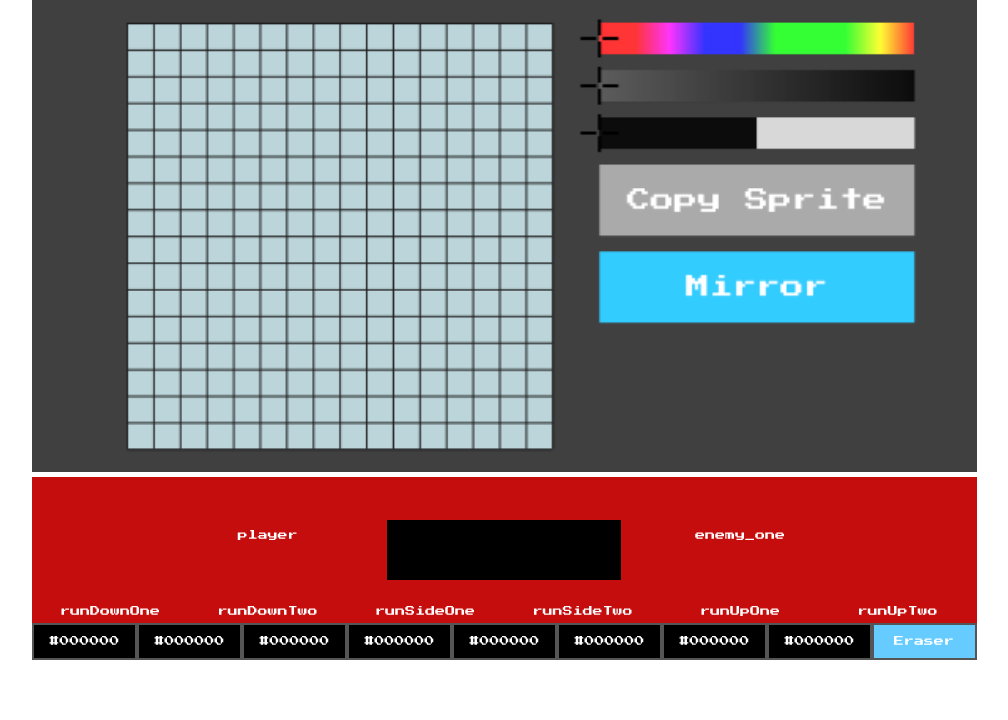
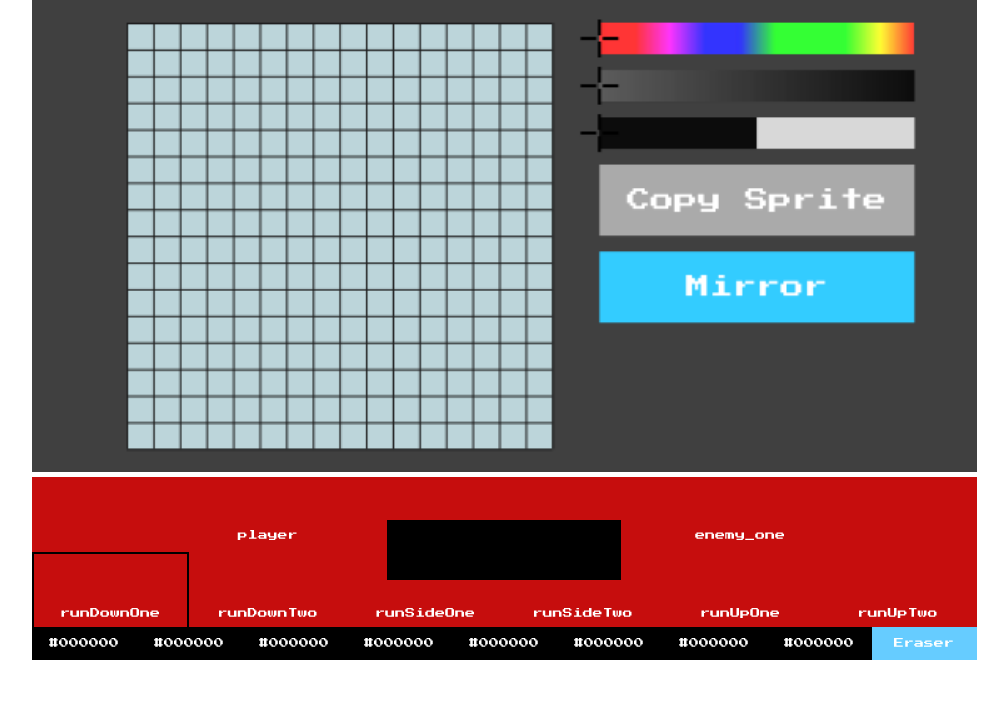
Before and after one commit to josefwaller/josefwaller-website, a Django app: page /rpgmaker/ in a window 1280 px wide. Shown: the part 220-940 px from the top of the page, without its empty margins (136-1144 px from the left). Run offline with Django 3.2, Linux system fonts and the light colour scheme; some libraries are stand-ins or nearby versions; some web fonts are replaced.

Commit message:
Added a border for buttons that are selected

```diff
--- a/mainsite/static/rpg/art.js
+++ b/mainsite/static/rpg/art.js
@@ -475,10 +475,12 @@ var Art = Class({
 	},
 	selectColor: function(colorIndex) {
 
+		$($("#color-btns").children()[selectedColor]).removeAttr("selected");
 		this.isErasing = false;
 
 		// Selects a color and sets the crosshairs appropriatly
 		selectedColor = colorIndex;
+		$($("#color-btns").children()[selectedColor]).attr("selected", "true");
 
 		this.colorBar.setCrosshairs(colors[selectedColor].hue);
 		this.saturationBar.setCrosshairs(colors[selectedColor].sat / 255);
@@ -497,6 +499,7 @@ var Art = Class({
 		// Resets all of the sprite buttons
 
 		this.spriteCanvases = {};
+
 		// Sets all the canvases in the sprite buttons
 		spriteButtonGroup = $("#art-sprites-btns");
 		spriteButtonGroup.html("");
@@ -521,6 +524,11 @@ var Art = Class({
 			// Creats manager
 			this.spriteCanvases[i] = spriteCanvas({canvas: canvas, object: selectedObject, sprite: i});
 			this.spriteCanvases[i].draw();
+		}
+
+		// sets the first as selected
+		if (!this.isCopying){
+			this.changeSprite(Object.keys(sprites[selectedObject])[0]);
 		}
 	},
 	changeSprite: function(spriteIndex) {
@@ -547,7 +555,13 @@ var Art = Class({
 			// Switches back to selected object if the user copied a sprite from a different object
 			this.changeSelectedObject(obj);
 		}else {
+			// Unselectes the current button
+			$("#" + selectedSprite).removeAttr("selected");
+
 			selectedSprite = spriteIndex;
+
+			// Selects the new button
+			$("#" + selectedSprite).attr("selected", "true");
 
 			selectedAnimationSprite = 0;
 			// Find the animation to display
@@ -560,12 +574,24 @@ var Art = Class({
 				}
 			}
 
+
+
 		}
 	},
 	updateSelectedButtons: function() {
 		// Updates the current selected sprite and object button canvases
 		this.objectCanvases[selectedObject].draw();
 		this.spriteCanvases[selectedSprite].draw();
+	},
+	updateAllButtons: function() {
+		// Updates all the button canvases
+		// When a color is changed, something that affects all sprites
+		for (i in this.objectCanvases){
+			this.objectCanvases[i].draw();
+		}
+		for (i in this.spriteCanvases){
+			this.spriteCanvases[i].draw();
+		}
 	},
 	changeSelectedObject: function(objIndex) {
 
@@ -574,8 +600,10 @@ var Art = Class({
 			this.copyObject = selectedObject;
 		}
 
+		$("#" + selectedObject).removeAttr("selected");
 		selectedObject = objIndex;
 		selectedSprite = Object.keys(sprites[selectedObject])[0];
+		$("#" + selectedObject).attr("selected", "true");
 
 		this.objectCanvases[selectedObject].draw();
 		this.changeSpriteButtons();
@@ -701,5 +729,5 @@ function changeButtonColor() {
 		art.spriteCanvases[i].draw();
 	}
 
-	art.objectCanvases[selectedObject].draw();
+	art.updateAllButtons();
 }
--- a/mainsite/static/rpg/rpgmaker.css
+++ b/mainsite/static/rpg/rpgmaker.css
@@ -7,6 +7,11 @@
 	border-radius: 0px;
 	margin-top: 0px;
 	border: 0px;
+}
+.btn[selected]
+{
+	border: 2px solid #000000;
+	box-sizing: border-box;
 }
 h1
 {
@@ -21,11 +26,6 @@ canvas
 {
 	margin-top: -5px;
 }
-#color-btns>.btn
-{
-	color: #ffffff;
-	border: 2px solid #555555;
-}
 .btn > canvas
 {
 	height: 40px;
```
